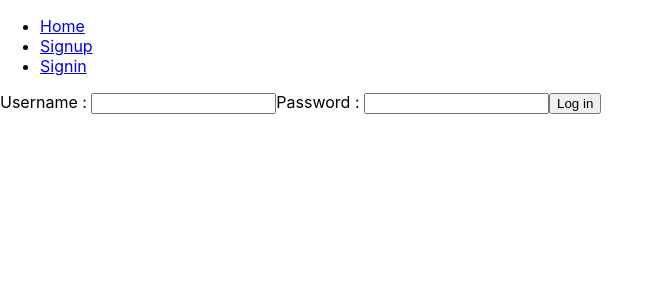
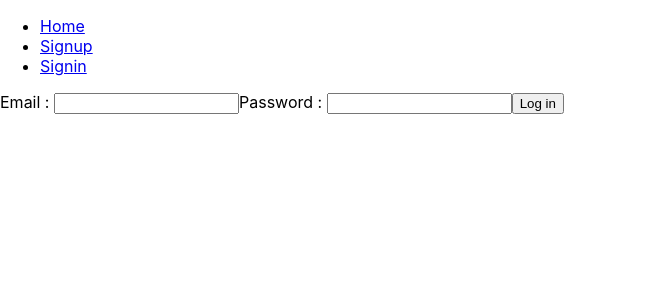
Before and after one commit to TheShua/Notof_client, a React (Create React App) app: page /signin in a window 1280 px wide. Shown: the top 300 px of the page, without its empty margins (0-663 px from the left). Built offline with nearby package versions, Linux system fonts and the light colour scheme; no server answers.

Commit message:
SCROGNEUGNEU

```diff
--- a/src/pages/Login.jsx
+++ b/src/pages/Login.jsx
@@ -13,7 +13,7 @@ const Login = () => {
 
     const handleSubmit = (event) => {
         event.preventDefault();
-        if (!data.username || data.username === '' || !data.password || data.password === '') {
+        if (!data.email || data.email === '' || !data.password || data.password === '') {
             console.error("ERROR ! ERROR ! ERROR ! ERROR !");
             return;
         }
@@ -27,8 +27,8 @@ const Login = () => {
     return (
         <div>
             <form onSubmit={handleSubmit} onChange={handleChange}>
-                <label htmlFor="username">Username : <input type="text" name="username" id="username" /></label>
-                <label htmlFor="password">Password : <input type="password" name="password" id="username" /></label>
+                <label htmlFor="email">Email : <input type="text" name="email" id="email" /></label>
+                <label htmlFor="password">Password : <input type="password" name="password" id="email" /></label>
                 <button>Log in</button>
             </form>
         </div>
```
